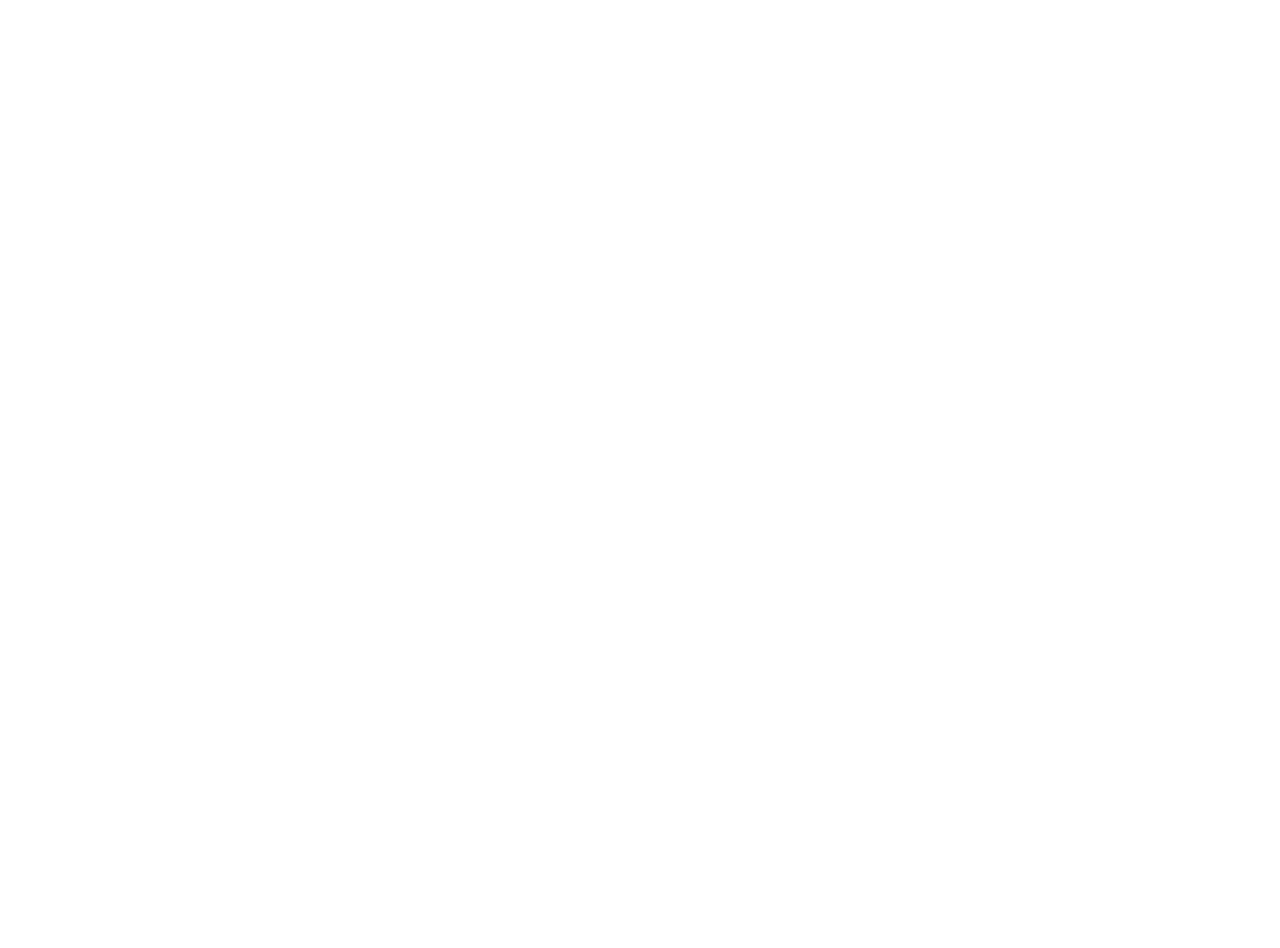
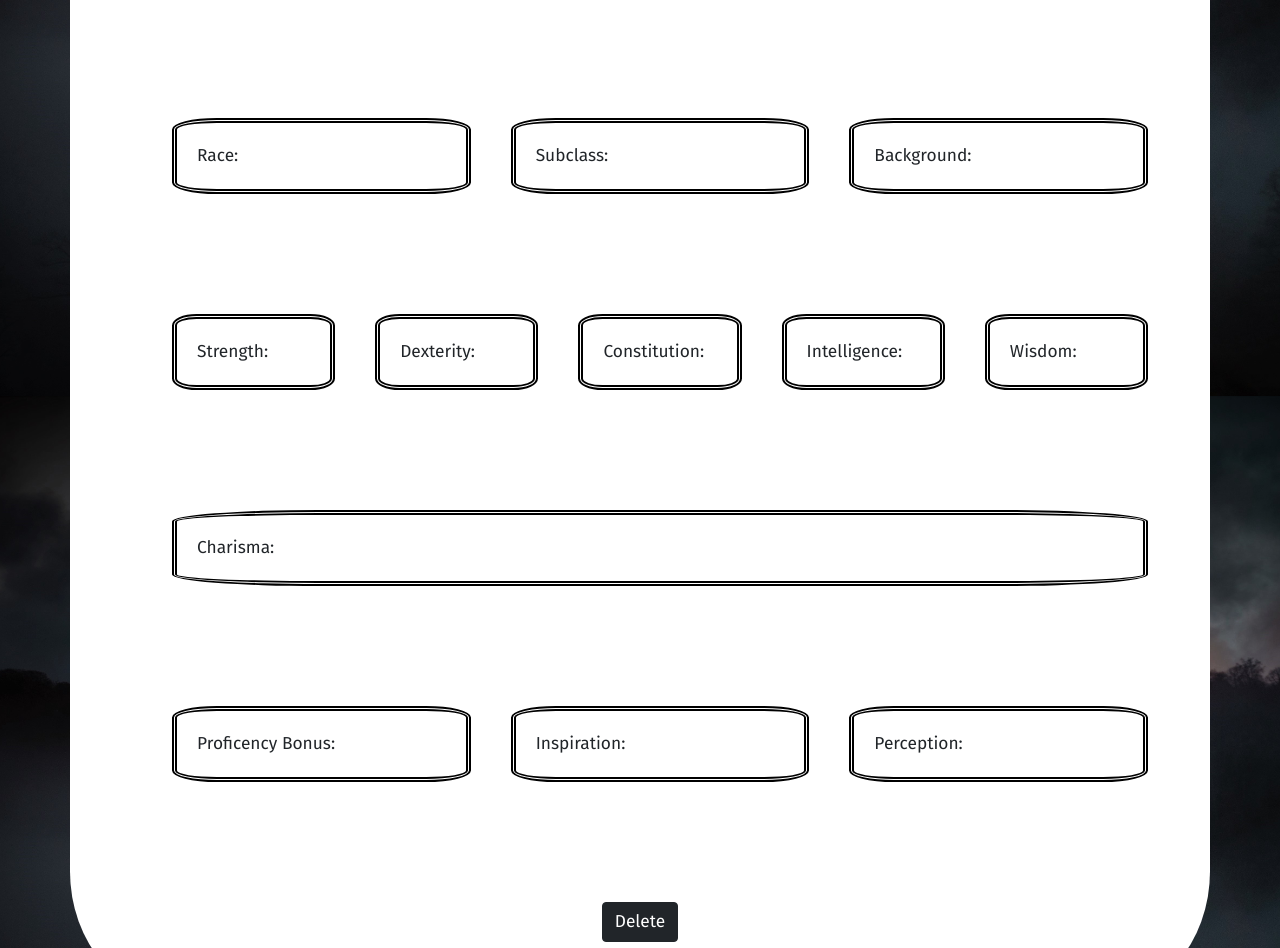
Before and after one commit to caden-fong/CSCI-331-Group6-FinalProject, a React (Create React App) app: page /viewer/1 in a window 1280 px wide. Shown: the part 404-1352 px from the top of the page. Before the commit the page ends 800 px from the top, so only its background shows below. Built offline with nearby package versions, Linux system fonts and the light colour scheme; no server answers; a web font is replaced by a local one.

Commit message:
Some final formating for the website

```diff
--- a/src/App.css
+++ b/src/App.css
@@ -262,8 +262,19 @@
     text-align: left;
     font-family: 'Fira Sans', sans-serif;
     font-size: 13pt;
-    border-style: solid;
-    border-width: thin;
-    margin-top: 50px;
+    border-style:double;
+    border-width:thick;
+    border-color: black;
+    margin-top: 60px;
+    margin-bottom: 60px;
     margin-left: 40px;
+    padding: 20px;
+    border-radius: 15%;
 }
+
+.del {
+    font-family: 'Fira Sans', sans-serif;
+    font-size: 13pt;
+    margin-bottom: 60px;
+    margin-top: 60px;
+}
--- a/src/components/viewer.component.js
+++ b/src/components/viewer.component.js
@@ -27,7 +27,7 @@
     render() {
     return (
       <div className="container create">
-        <p>{this.props.user.username}</p>
+        <p>{this.state.character.name} the {this.state.character.class}</p>
           <div className="row creatrow">
             <div className="col-sm creatview">
               Name: {this.state.character.name}
@@ -38,7 +38,53 @@
             <div className="col-sm creatview">
               Level: {this.state.character.level}
             </div>
+            <div className="col-sm creatview">
+              Alignment: {}
+            </div>
           </div>
+          <div className="row creatrow">
+            <div className="col-sm creatview">
+              Race: {}
+            </div>
+            <div className="col-sm creatview">
+              Subclass: {}
+            </div>
+            <div className="col-sm creatview">
+              Background: {}
+            </div>
+          </div>
+          <div className="row creatrow">
+            <div className="col-sm creatview">
+              Strength: {}
+            </div>
+            <div className="col-sm creatview">
+              Dexterity: {}
+            </div>
+            <div className="col-sm creatview">
+              Constitution: {}
+            </div>
+            <div className="col-sm creatview">
+              Intelligence: {}
+            </div>
+            <div className="col-sm creatview">
+              Wisdom: {}
+            </div>
+            <div className="col-sm creatview">
+              Charisma: {}
+            </div>
+          </div>
+          <div className="row creatrow">
+            <div className="col-sm creatview">
+              Proficency Bonus: {}
+            </div>
+            <div className="col-sm creatview">
+              Inspiration: {}
+            </div>
+            <div className="col-sm creatview">
+              Perception: {}
+            </div>
+          </div>
+          <input type="submit" value="Delete" className="btn btn-dark del" />
       </div>
     )
   }
```
